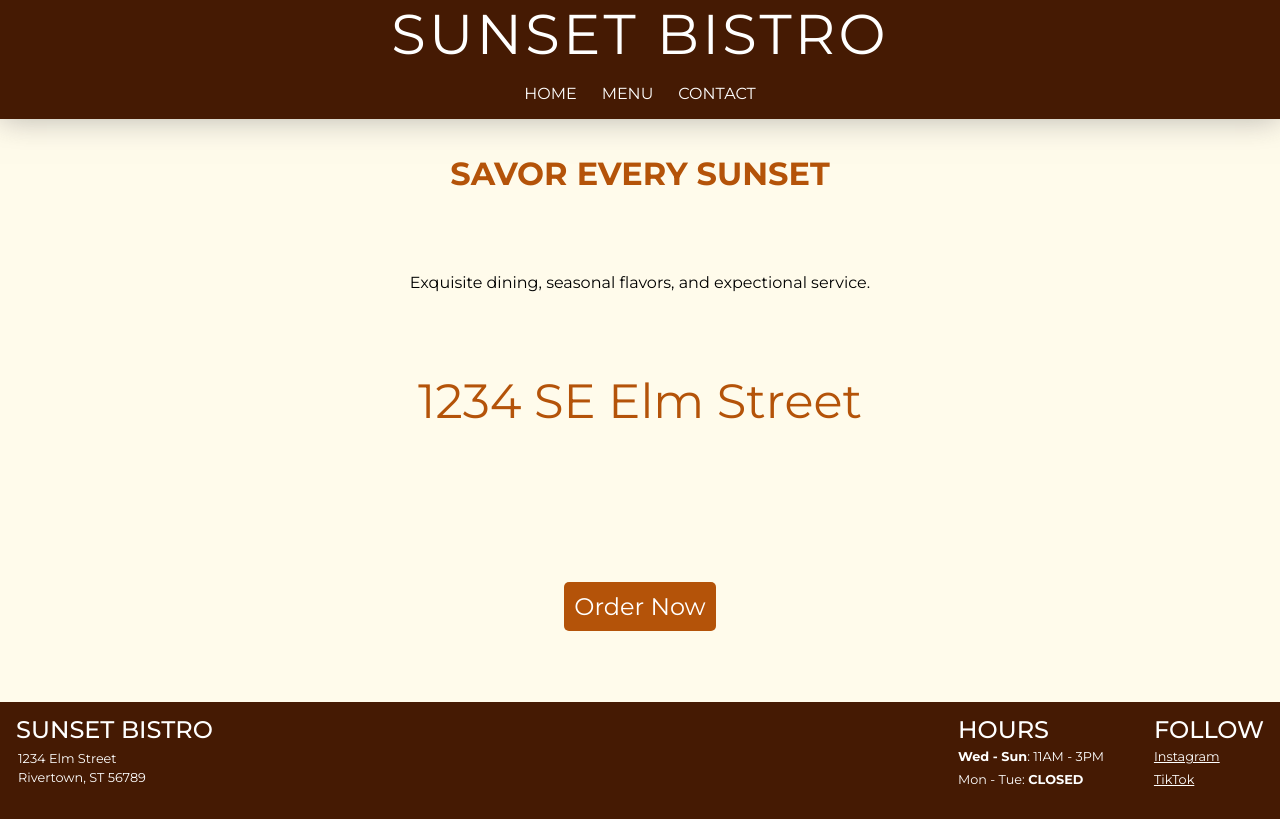
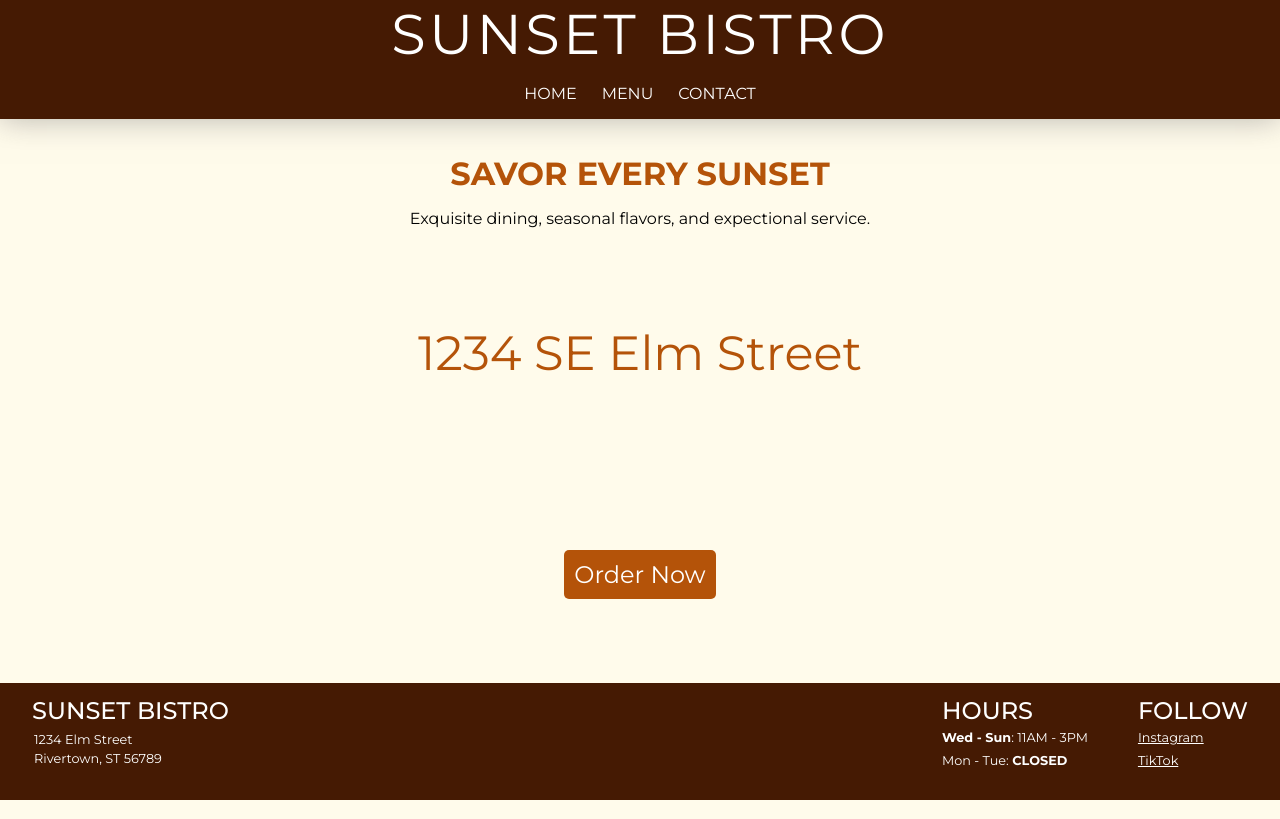
Before and after one commit to LincolnHubbard/restaurant-page, a website built with webpack: page src/index.html in a window 1280 px wide. Built offline with nearby package versions, Linux system fonts and the light colour scheme; files whose address does not match are found by name.

Commit message:
change spacing of main content

```diff
--- a/src/style.css
+++ b/src/style.css
@@ -66,7 +66,7 @@ header ul{
     display: flex;
     flex-direction: column;
     align-items: center;
-    gap: 5rem;
+    gap: 1rem;
     flex: 1 0 auto;
     padding-top: 35px;
 }
@@ -76,6 +76,8 @@ header ul{
 #address{
     color: var(--header-color);
     font-size: 3rem;
+    margin-top: 5rem;
+    margin-bottom: 5rem;
 }
 
 .order-now{
@@ -108,7 +110,7 @@ footer{
     display: flex;
     gap: 5px;
     justify-content: space-between;
-    padding: 1rem;
+    padding: 2rem;
     padding-top: .8rem;
     padding-bottom: 2rem;
 }
```
